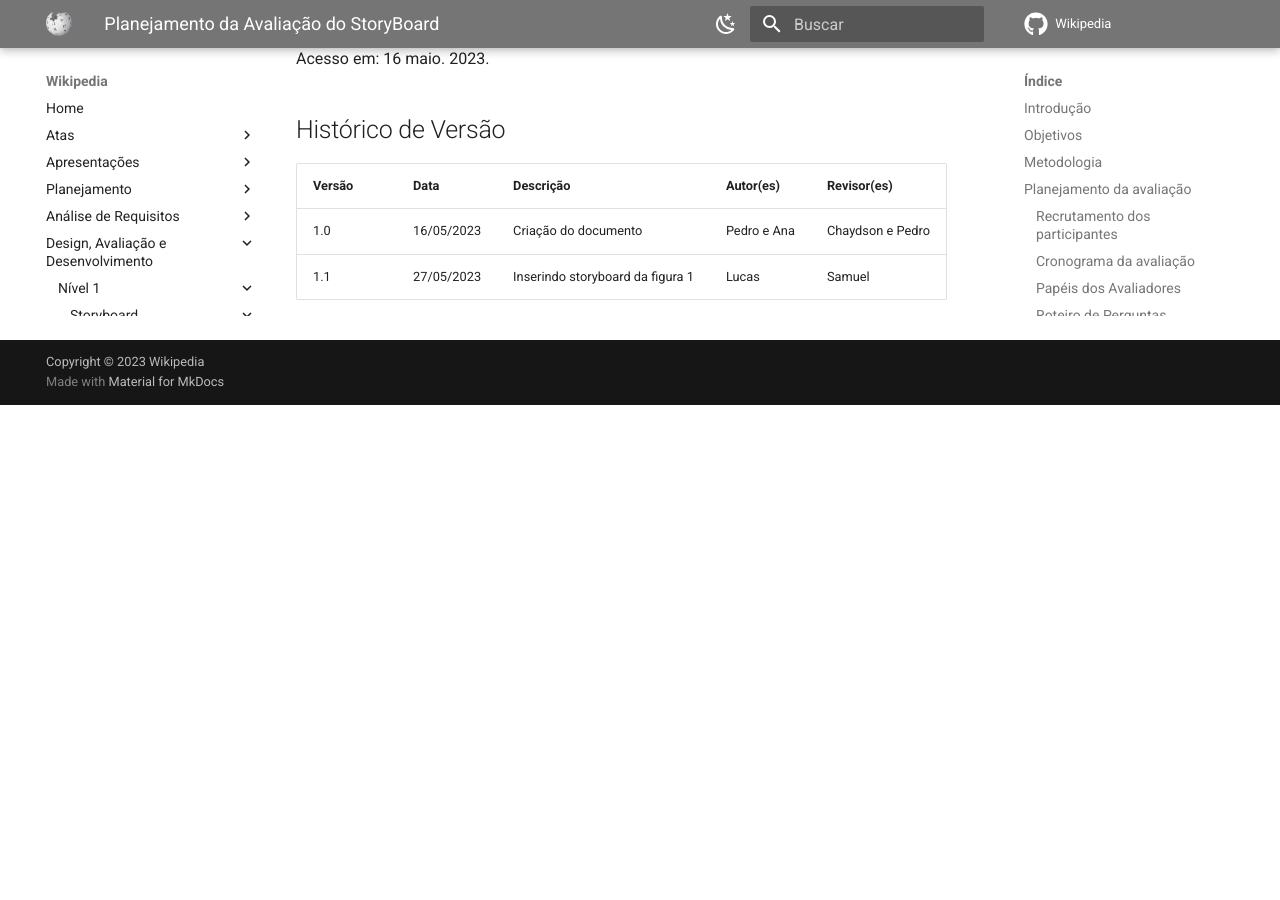
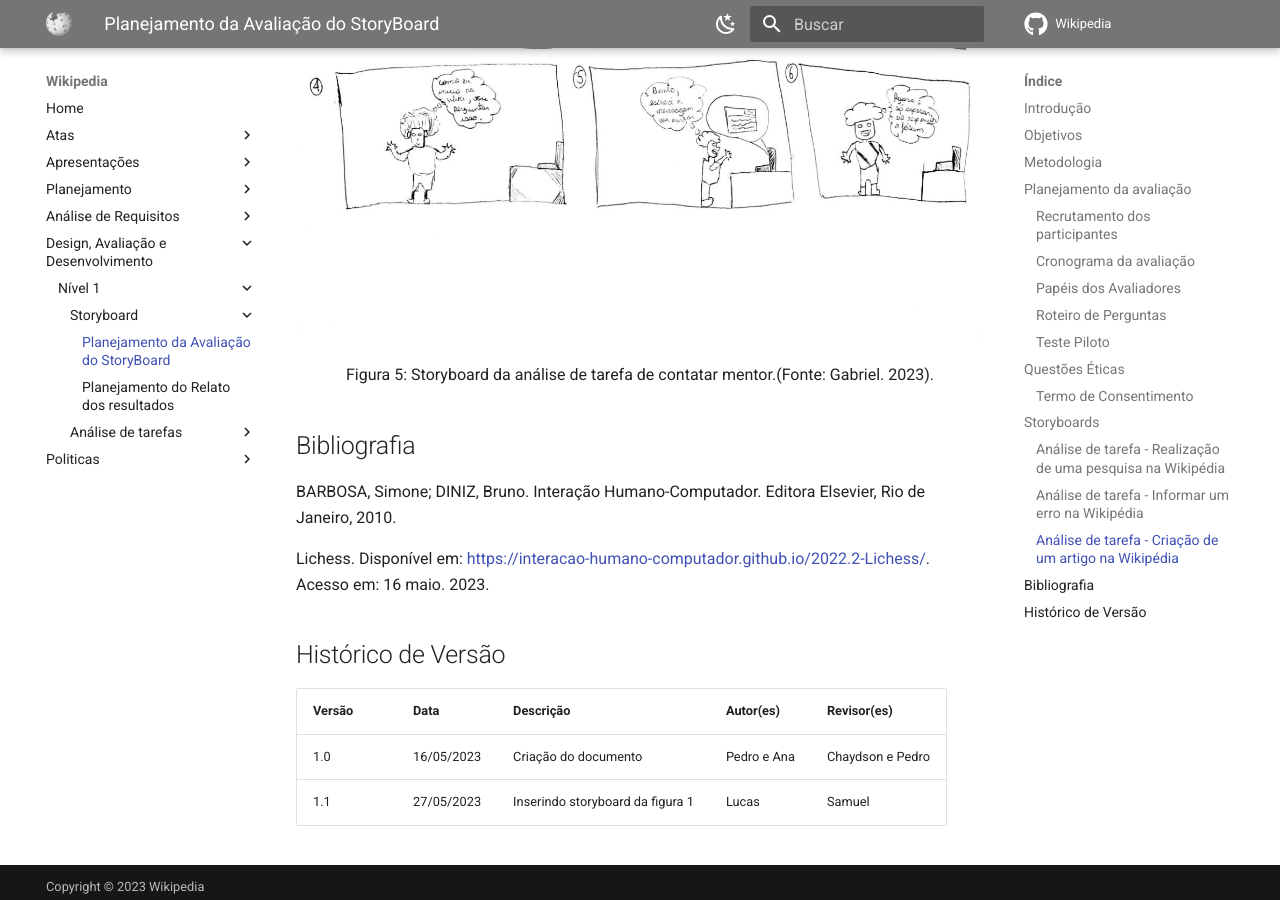
Before and after one commit to Interacao-Humano-Computador/2023.1-Wikipedia, an MkDocs documentation site: the page built from docs/design-avaliacao-desenvolvimento/nivel1/storyboard/planejamentoDaAvaliacao.md, in a window 1280 px wide and 900 px high, scrolled down 5109 px. Built offline with MkDocs 1.6.1 and Material for MkDocs 9.7.7, drawn with Linux system fonts in a browser that asks for light colours; comment, search, counter and statistics services are not loaded; before the commit the page ends 5514 px from its top, so only the background shows below that.

Commit message:
Adicionando storyboard de contatar mentor

```diff
--- a/docs/design-avaliacao-desenvolvimento/nivel1/storyboard/planejamentoDaAvaliacao.md
+++ b/docs/design-avaliacao-desenvolvimento/nivel1/storyboard/planejamentoDaAvaliacao.md
@@ -93,6 +93,13 @@ Na figura 4, podemos ver o usuário criando um artigo na Wikipédia.
 <p>Figura 4: Storyboard da análise de tarefa de criar artigo.(Fonte: Samuel. 2023).</p>
 </div>
 
+<img src="../../../../images/storyboards/storyboard_contatar_mentor.jpeg" />
+
+
+<div style="text-align: center">
+<p>Figura 5: Storyboard da análise de tarefa de contatar mentor.(Fonte: Gabriel. 2023).</p>
+</div>
+
 
 ## Bibliografia
 
```
Also changed, not shown: docs/images/storyboards/storyboard_contatar_mentor.jpeg (added).
